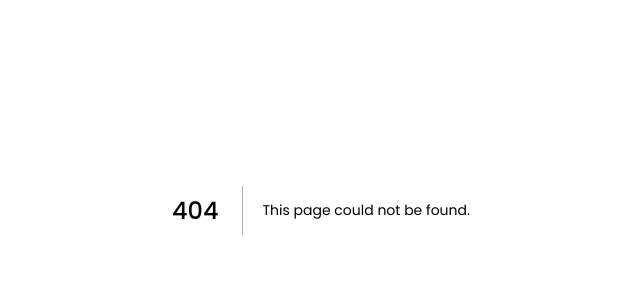
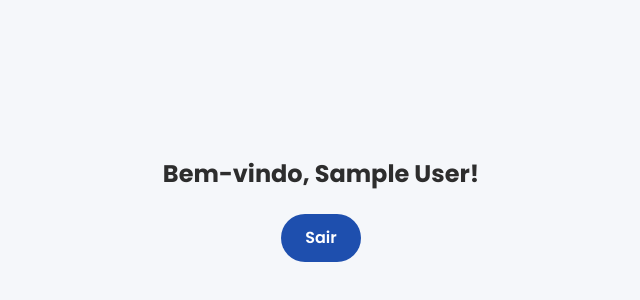
Before and after one commit to codingwithvm/SCAE, a Next.js app in the folder apps/web/: page /dashboard in a window 1280 px wide. Before the commit this address had no page. Shown: the part 190-490 px from the top of the page, without its empty margins (319-959 px from the left). Built offline with nearby package versions, Linux system fonts and the light colour scheme; sample sign-in values are in the browser's storage.

Commit message:
feat(web): add `/dashboard` page with welcome message and provisional `logout` button

```diff
--- /dev/null
+++ b/apps/web/src/app/(private)/dashboard/page.tsx
@@ -0,0 +1,67 @@
+"use client";
+
+import { useEffect, useState } from "react";
+import { useRouter } from "next/navigation";
+import { Button } from "@/components/ui/Button";
+
+interface AuthenticatedUser {
+  id: string;
+  name: string | null;
+  role: string;
+}
+
+const ROLE_LABEL: Record<string, string> = {
+  STUDENT: "Aluno",
+  TEACHER: "Professor",
+  SCHOOL_MANAGER: "Gestor Escolar",
+  MUNICIPAL_MANAGER: "Gestor Municipal",
+  ADMIN: "Administrador",
+};
+
+export default function DashboardPage() {
+  const router = useRouter();
+  const [authenticatedUser, setAuthenticatedUser] =
+    useState<AuthenticatedUser | null>(null);
+
+  useEffect(() => {
+    const storedUser = localStorage.getItem("auth_user");
+
+    if (!storedUser) {
+      router.replace("/login");
+      return;
+    }
+
+    setAuthenticatedUser(JSON.parse(storedUser) as AuthenticatedUser);
+  }, [router]);
+
+  function handleLogout() {
+    localStorage.removeItem("auth_token");
+    localStorage.removeItem("auth_user");
+    router.replace("/login");
+  }
+
+  if (!authenticatedUser) {
+    return null;
+  }
+
+  const roleLabel =
+    ROLE_LABEL[authenticatedUser.role] ?? authenticatedUser.role;
+  const welcomeMessage = authenticatedUser.name
+    ? `Bem-vindo, ${authenticatedUser.name}!`
+    : `Bem-vindo, ${roleLabel}!`;
+
+  return (
+    <div className="flex flex-col min-h-screen bg-surface">
+      <main className="flex flex-1 items-center justify-center">
+        <div className="flex flex-col items-center gap-6">
+          <h1 className="text-2xl font-bold text-text-primary">
+            {welcomeMessage}
+          </h1>
+          <Button variant="secondary" size="md" onClick={handleLogout}>
+            Sair
+          </Button>
+        </div>
+      </main>
+    </div>
+  );
+}
```
